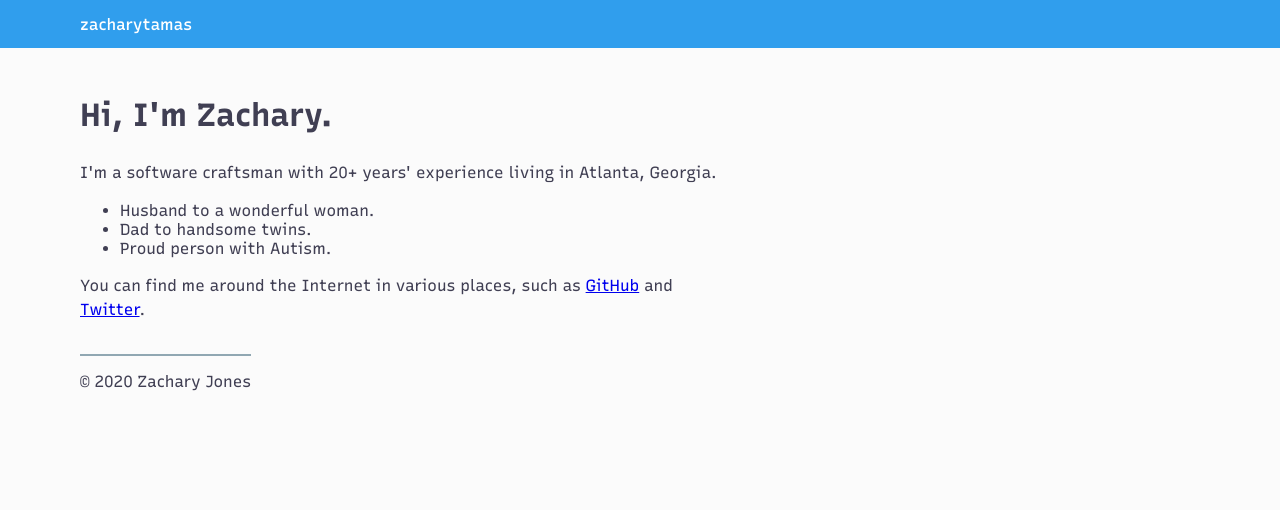
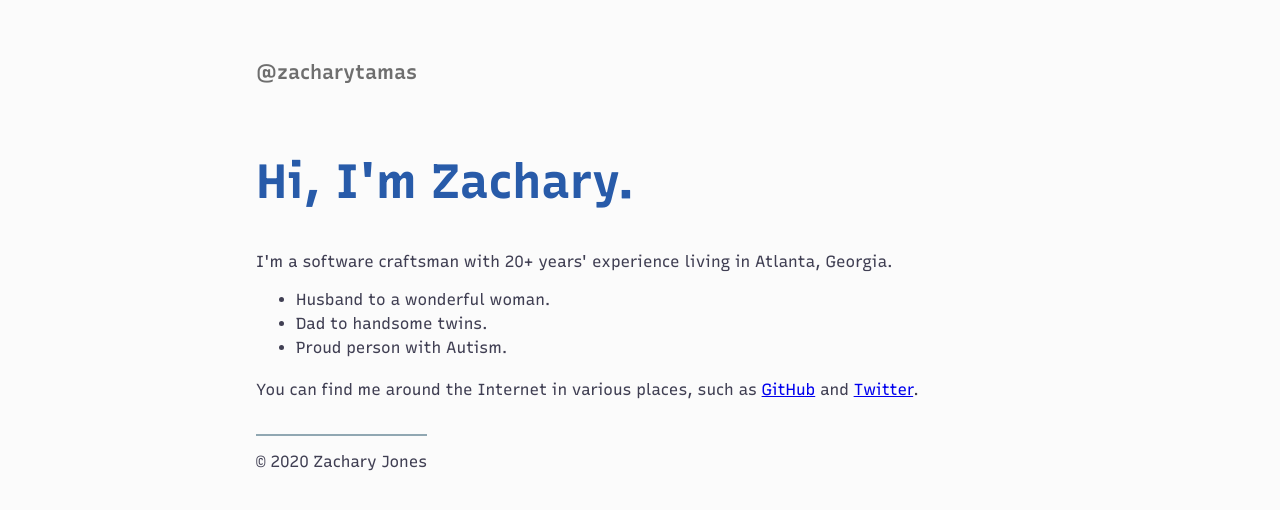
Before and after one commit to zacharytamas/hub, a Next.js app: page / in a window 1280 px wide. Shown: the top 510 px of the page. Built offline with nearby package versions, Linux system fonts and the light colour scheme.

Commit message:
💄 Design improvements to site layout

```diff
--- a/src/components/SiteHeader.tsx
+++ b/src/components/SiteHeader.tsx
@@ -3,25 +3,28 @@ import React from 'react';
 import styled from '@emotion/styled';
 
 const SiteHeaderStyle = styled.header`
-  background: #309eed;
   display: flex;
-  height: 3rem;
+  height: 5rem;
   align-items: center;
+  margin-bottom: 1rem;
 
-  padding: 0 var(--site-edge-margin-h);
+  color: rgba(0, 0, 0, 0.56);
 
   .brand {
-    font-weight: 500;
-    color: white;
+    font-weight: 600;
+    font-size: 1.25rem;
+
+    &:hover {
+      color: rgba(0, 0, 0, 0.87);
+      transition: 0.25s linear all;
+    }
   }
 `;
 
-const SiteHeader = () => {
-  return (
-    <SiteHeaderStyle>
-      <div className="brand">zacharytamas</div>
-    </SiteHeaderStyle>
-  );
-};
+const SiteHeader = () => (
+  <SiteHeaderStyle>
+    <div className="brand">@zacharytamas</div>
+  </SiteHeaderStyle>
+);
 
 export default SiteHeader;
--- a/src/components/layouts/BaseLayout.tsx
+++ b/src/components/layouts/BaseLayout.tsx
@@ -1,11 +1,12 @@
-import Head from 'next/head';
 import React from 'react';
 
-import {css, Global} from '@emotion/core';
+import Head from 'next/head';
+
+import { css, Global } from '@emotion/core';
 import styled from '@emotion/styled';
 
+import SiteFooter from '../SiteFooter';
 import SiteHeader from '../SiteHeader';
-import SiteFooter from '../SiteFooter';
 
 const mq = {
   sm: `@media (min-width: 640px)`,
@@ -15,8 +16,8 @@ const mq = {
 };
 
 const SiteWidth = styled.section`
-  max-width: 40rem;
-  margin: var(--site-edge-margin-v) var(--site-edge-margin-h);
+  max-width: 48rem;
+  margin: 0 auto;
 `;
 
 interface BaseLayoutProps {
@@ -50,7 +51,7 @@ const BaseLayout: React.FC<BaseLayoutProps> = ({children, pageTitle}) => {
             font-family: Recursive, mono;
             background-color: #fbfbfb;
             color: #403f53;
-            padding: 0;
+            padding: var(--site-edge-margin-v) var(--site-edge-margin-h);
             margin: 0;
           }
 
@@ -58,9 +59,14 @@ const BaseLayout: React.FC<BaseLayoutProps> = ({children, pageTitle}) => {
             line-height: 1.5em;
           }
 
+          ul li {
+            min-height: 1.5rem;
+          }
+
           :root {
             --site-edge-margin-v: 1rem;
             --site-edge-margin-h: 2rem;
+            --color-accent: #285ba9;
 
             ${mq.md} {
               --site-edge-margin-v: 2rem;
@@ -70,9 +76,8 @@ const BaseLayout: React.FC<BaseLayoutProps> = ({children, pageTitle}) => {
         `}
       />
 
-      <SiteHeader></SiteHeader>
-
       <SiteWidth>
+        <SiteHeader></SiteHeader>
         {children}
 
         <SiteFooter />
--- a/src/components/typography/H1.tsx
+++ b/src/components/typography/H1.tsx
@@ -1,7 +1,7 @@
 import styled from '@emotion/styled';
 
 const H1 = styled.h1`
-  font-size: 2rem;
+  font-size: 3rem;
 `;
 
 export default H1;
--- a/src/pages/index.tsx
+++ b/src/pages/index.tsx
@@ -1,15 +1,13 @@
 import React from 'react';
 
-import {BaseLayout} from '../components/layouts';
-import {H1} from '../components/typography';
-
+import { BaseLayout } from '../components/layouts';
+import { H1 } from '../components/typography';
 import About from '../content/about.mdx';
 
 const Home = () => (
   <BaseLayout>
-    <div style={{marginTop: '3rem'}}>
-      <H1>Hi, I'm Zachary.</H1>
-
+    <div>
+      <H1 style={{color: 'var(--color-accent)'}}>Hi, I'm Zachary.</H1>
       <About />
     </div>
   </BaseLayout>
```
